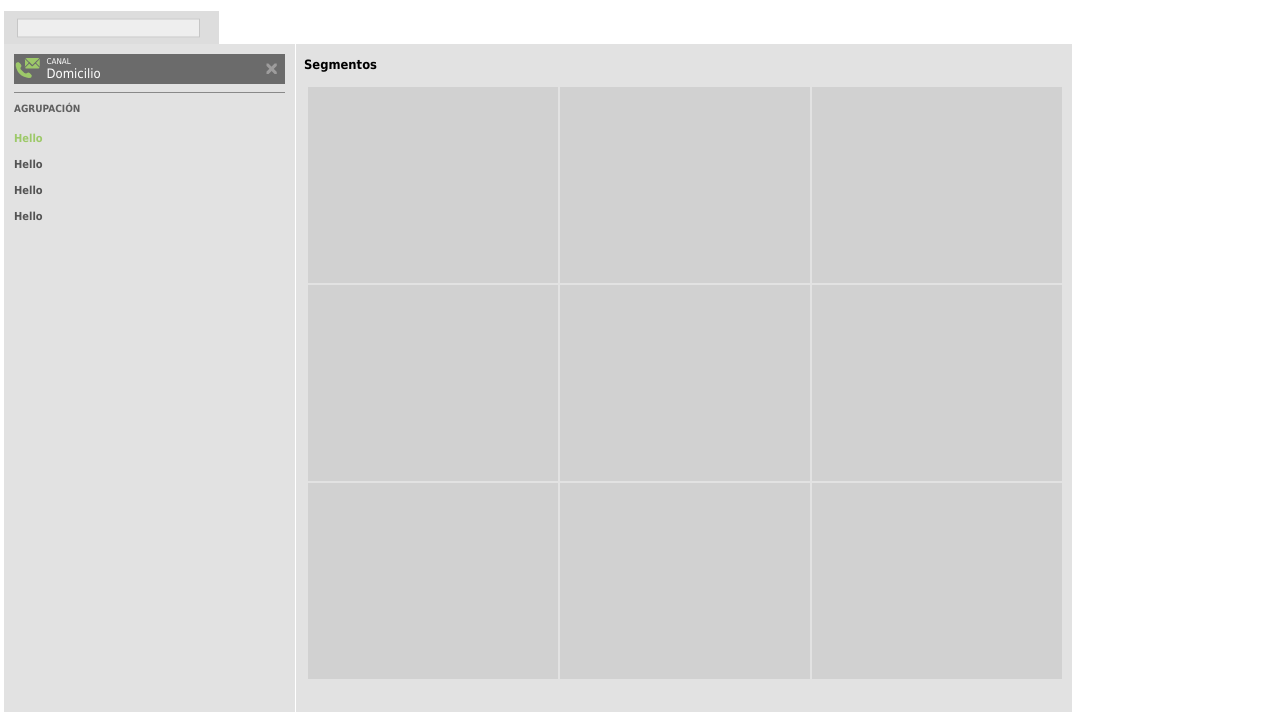
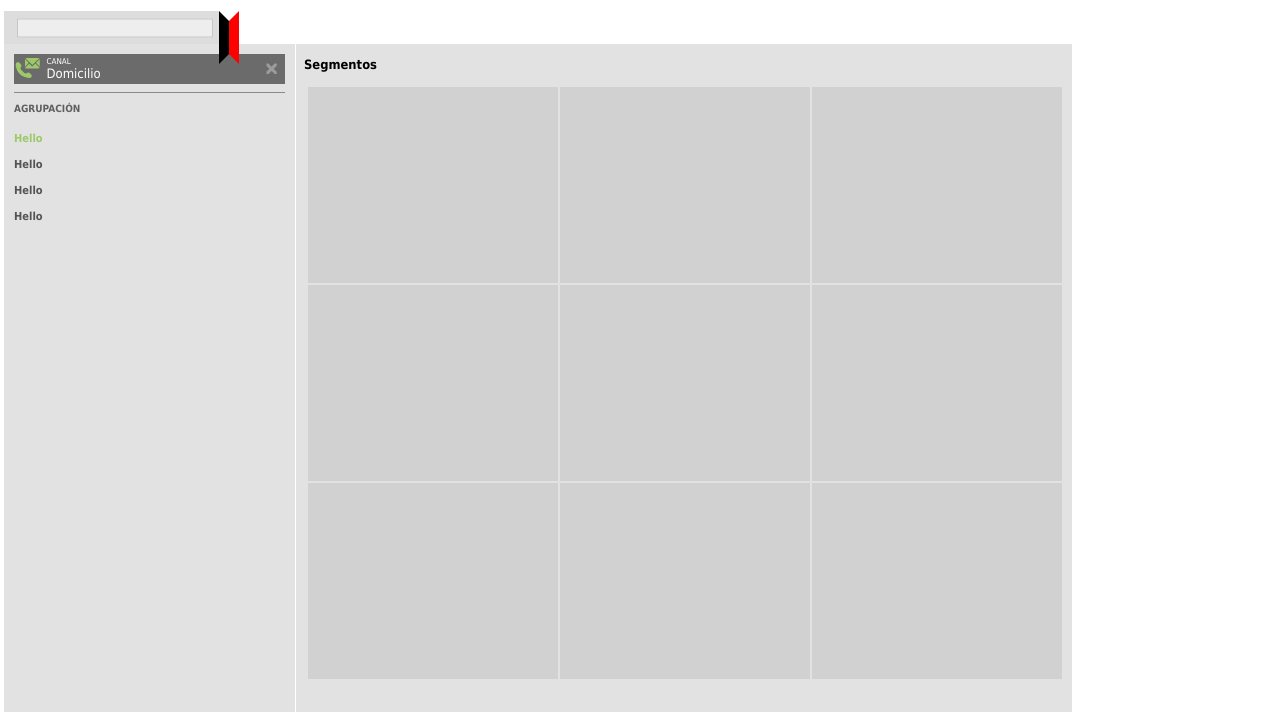
Before and after one commit to EzequielDot175/microvoz, a PHP site: page /?file=step8.php in a window 1280 px wide. Shown: the part 28-740 px from the top of the page. Run offline with PHP 8.4, Linux system fonts and the light colour scheme; style sheets or scripts are compiled from the project's sources.

Commit message:
agrego un cambio al repo

```diff
--- a/cargador/_step8.scss
+++ b/cargador/_step8.scss
@@ -46,15 +46,16 @@
 	height: 33px;
 	background: #DDDDDD;
 	&:before{
+		content: "";
 		display: block;
 		position: absolute;
 		left: 100%;
 		top: 0;
 		height: 33px;
-		border-top: 10px solid black;
-		border-bottom: 10px solid black;
+		border-top: 10px solid transparent;
+		border-bottom: 10px solid transparent;
 		border-left: 10px solid black;
-		border-right: 10px solid black;
+		border-right: 10px solid red;
 	}
 	input{
 		background: rgba(255, 255, 255, 0.5);
@@ -63,6 +64,7 @@
 		top: 50%;
 		transform: translateY(-50%);
 		margin-left: 13px;
+		width: 190px;
 	}
 }
 
```
Also changed, not shown: 1 other file.
